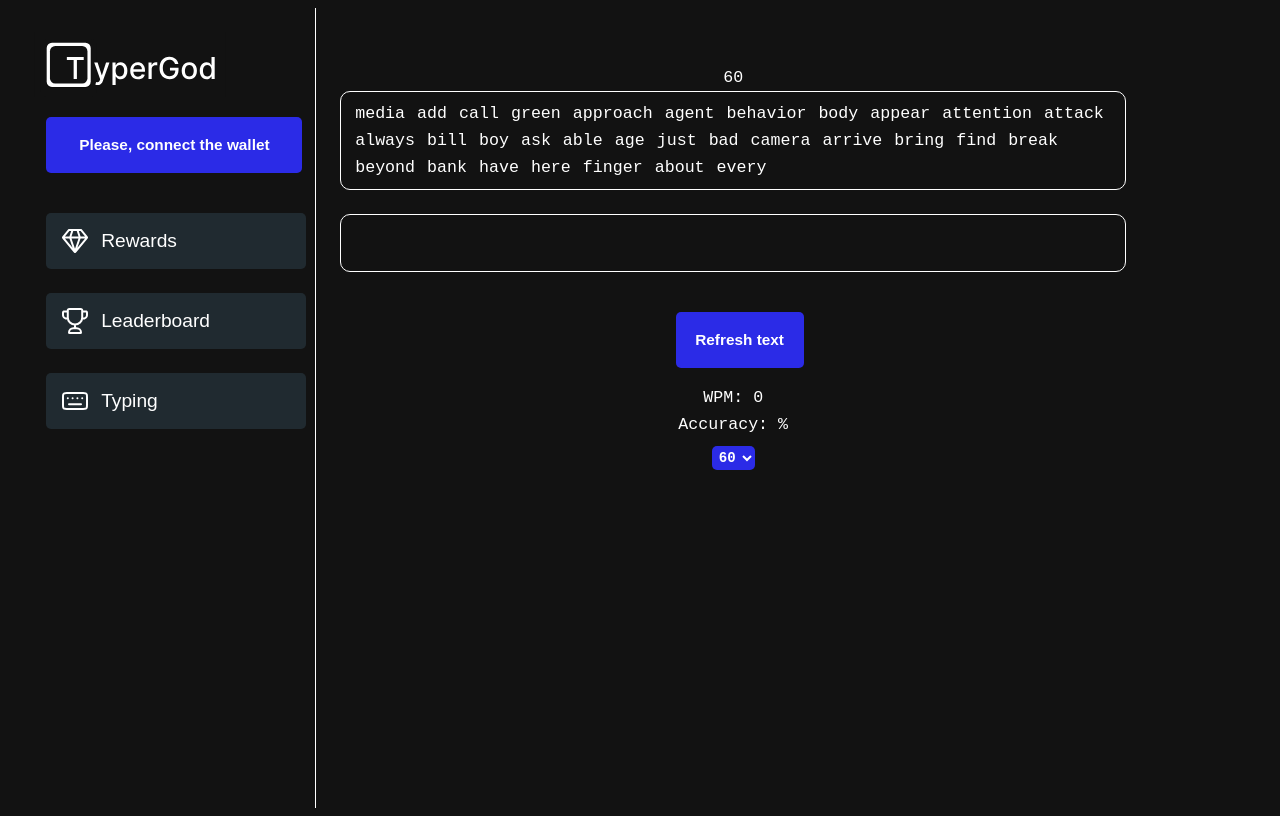
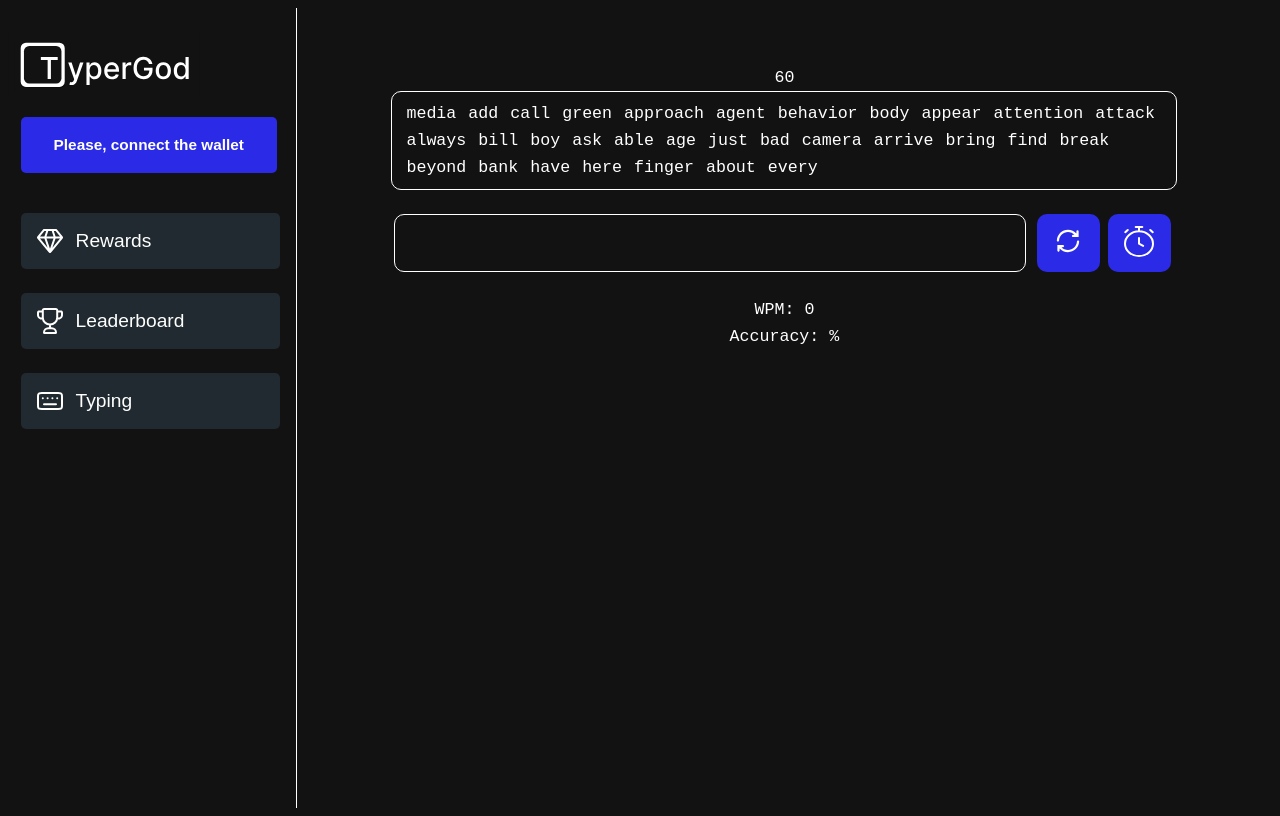
Before and after one commit to adilzhapar/typerGod, a React (Create React App) app in the folder front/: page /typing in a window 1280 px wide. Built offline with nearby package versions, Linux system fonts and the light colour scheme.

Commit message:
ux updates

```diff
--- a/front/src/App.css
+++ b/front/src/App.css
@@ -12,6 +12,7 @@ html {
 
 }
 
+
 .sidebar {
     /* border: 1px solid red; */
     width: 22vw;
@@ -19,7 +20,8 @@ html {
     display: flex;
     flex-direction: column;
     align-items: flex-start;
-    padding-left: 2vw;
+    margin-right: 1vw;
+    /* padding-left: 2vw; */
 
 }
 
--- a/front/src/App.js
+++ b/front/src/App.js
@@ -71,7 +71,7 @@ const AppWrapper = () => {
     <Router>
       <div className="all">
         <Sidebar className="sidebar"/>
-        <div style={{"border-left": "1px solid white", "height": "100vh"}}></div>
+        <div style={{"borderLeft": "1px solid white", "height": "100vh"}}></div>
         <App />
       </div>
     </Router>
--- a/front/src/components/rewards/index.jsx
+++ b/front/src/components/rewards/index.jsx
@@ -13,7 +13,7 @@ const Rewards = () => {
     return (
         <div className="reward-component">
             <div className="top">
-                <img src={gift} alt="gift" />
+                <img src={gift} alt="gift"/>
                 <div className="txt">
                     <h2>Rewards</h2>
                     <p id="slogan">Type faster, earn more!</p>
--- a/front/src/components/typing/index.css
+++ b/front/src/components/typing/index.css
@@ -1,4 +1,5 @@
 .page {
+    width: 78vw;
     margin-top: 7vh;
     display: flex;
     align-items: center;
@@ -51,8 +52,8 @@ p {
 
 input {
     padding: 1vh;
-    margin: 3vh;
-    width: 60vw;
+    margin: 3vh 0.5vw 3vh 0;
+    width: 100%;
     outline: none;
     border: 1px white solid;
     background-color: #121212;
@@ -66,12 +67,12 @@ input {
 button {
     margin-top: 2vh;
     margin-bottom: 2vh;
-    margin-left: 1vw;
+    /* margin-left: 1vw; */
     background-color: #2B2BE7;
-    border-radius: 5px;
+    border-radius: 10px;
     color: white;
     width: 10vw;
-    height: 7vh;
+    height: 7.2vh;
     font-size: 1.2vw;
     font-weight: 700;
     border: none;
@@ -91,11 +92,35 @@ select {
     padding: 3px;
     font-weight: 700;
     border-radius: 5px;
-    margin-top: 1vh;
-
-
+    margin-bottom: 1vh;
 }
 
 select:hover{
     cursor: pointer;
 }
+
+.time{
+    width: 60vw;
+    display: flex;
+    align-items: center;
+    justify-content: space-between;
+}
+
+.set-time {
+    display: flex;
+    align-items: center;
+}
+
+
+.input-word {
+    width: 61vw;
+    display: flex;
+    align-items: center;
+    /* padding: 1vw; */
+}
+
+.inp-bar-elem {
+    width: 6vw;
+    margin: 0.5vh;
+    /* height: 40px; */
+}
--- a/front/src/components/typing/index.jsx
+++ b/front/src/components/typing/index.jsx
@@ -2,6 +2,8 @@ import React from "react";
 import {useState, useEffect, useRef} from 'react';
 import input from './input.txt';
 import './index.css';
+import sendSvg from '../../img/send.svg';
+import stopwatchSvg from '../../img/stopwatch.svg';
 
 import { useSelector, useDispatch } from 'react-redux';
 import { setWpm } from '../../features/wpmSlice';
@@ -14,41 +16,32 @@ const Typing = () => {
     const [inputWord, setInputWord] = useState("");
     const [words, setWords] = useState();
     const [counter, setCounter] = useState(0); // count how many words are typed
-    const [timer, setTimer] = useState({count: 60, time: 60}); // count will decrease
-    // const [wpm, setWpm] = useState(0);
+    const [timeAmount, setTimeAmount] = useState(60); // time will decrease
+    const [time, setTime] = useState(60);
+
+
     const [isActive, setIsActive] = useState(true);
     const [accuracy, setAccuracy] = useState();
     const [step, setStep] = useState(30);
     const [readyWords, setReadyWords] = useState();
-    const [sum, setSum] = useState(0);
+    const [running, setRunning] = useState(false);
+
 
     const setDefault = () => {
         setInputWord("");
         setCounter(0);
-        const count = timer.time;
-        setTimer({...timer, count});
+        setTime(timeAmount);
         setIsActive(true);
         setStep(30);
+        setRunning(false);
     }
 
 
-    const handleTimer = () => {
-        const id = setTimeout(() => {
-            // console.log(`tick id=${id}`, timer);
-            const count = timer.count - 1;
-
-            setTimer({ ...timer, count });
-        }, 1000);
-        return () => clearTimeout(id);
-    }
-
     const handleInputWord = (event) => {
         setInputWord(event.target.value);
-        // keyboard.current.setInputWord(event.target.value);
         if(isActive) {
-            handleTimer();
+            setRunning(true);
         }
-        // handleTimer();
         if(words[counter].name.indexOf(inputWord.trim()) !== 0){
             words[counter].class = "red";
         }else{
@@ -72,6 +65,7 @@ const Typing = () => {
     const handleEnter = (event) => {
         if(event.keyCode === 13){
             handleTextRefresh();
+
             inputReference.current.focus();
         }
     }
@@ -105,27 +99,38 @@ const Typing = () => {
         })
     }
 
-    const handleSetTimer = (x) => {
-        console.log(x);
-        setTimer({ count: parseInt(x), time: parseInt(x)});
+
+    const [swp, setSwp] = useState(0);
+
+    const handleSetTimer = () => {
+        const times = [60, 30, 15];
+        // console.log(x);
+        // setTimer({ count: parseInt(x), time: parseInt(x)});
+
+        setSwp((swp + 1) % 3);
+        // console.log(`SWP: ${swp}`);
+        // console.log(times[swp % 3]);
+        setTime(times[swp % 3]);
+        setTimeAmount(times[swp % 3]);
 
     }
 
     useEffect(() => {
         handleTextRefresh();
         inputReference.current.focus();
-        // dispatch(setWpm(sum));
-    }, [timer.time]);
+
+    }, [timeAmount]);
 
 
 
-    if(timer.count <= 0){
+
+    if(time <= 0){
 
         let cnt = words.filter((word) => word.class === "green" && word.id <= counter).length;
-        setSum((60 / timer.time) * cnt);
+
         let acrcy = cnt / counter * 100;
-        // setWpm(sum);
-        dispatch(setWpm(sum));
+
+        dispatch(setWpm((60 / timeAmount) * cnt));
         console.log(wpm);
         if(acrcy === 100) {
             setAccuracy(acrcy);
@@ -134,9 +139,9 @@ const Typing = () => {
         }
 
 
-        const count = timer.time;
-        setTimer({...timer, count});
+        setTime(timeAmount);
         setIsActive(false);
+        setRunning(false);
     }
 
     if(counter > step){
@@ -144,9 +149,23 @@ const Typing = () => {
         setStep(step + 30);
     }
 
+
+    useEffect(() => {
+        let interval;
+        if (running) {
+        interval = setInterval(() => {
+
+            setTime( (prevTime) => prevTime - 1);
+        }, 1000);
+        } else if (!running) {
+        clearInterval(interval);
+        }
+        return () => clearInterval(interval);
+    }, [running]);
+
     return (
         <div className="page">
-            <p>{timer.count}</p>
+            <p>{time}</p>
 
             <div className={isActive ? "text": "not-text"}>
                 {readyWords?.map((word) => (
@@ -155,19 +174,24 @@ const Typing = () => {
             </div>
             <div className="input-word">
                 <input type="text" value={inputWord} ref={inputReference} onChange={handleInputWord} onKeyDown={handleSpace}/>
+                <button
+                className="inp-bar-elem"
+                onClick={handleTextRefresh}
+                onKeyDown={handleEnter}>
+                    <img src={sendSvg} alt="reload" />
+                </button>
+
+                <button
+                className="inp-bar-elem"
+                onClick={handleSetTimer}
+                >
+                    <img src={stopwatchSvg} alt="time" />
+                </button>
+
             </div>
-            <button className="refresh-button" onClick={handleTextRefresh} onKeyDown={handleEnter}>Refresh text</button>
 
             <p>WPM: {wpm}</p>
             <p>Accuracy: {accuracy}%</p>
-            <select id="wpm-select"
-            onChange={e => {
-                    handleSetTimer(e.target.value);
-                }}>
-                <option value="60">60</option>
-                <option value="30">30</option>
-                <option value="15">15</option>
-            </select>
 
 
         </div>
```
Also changed, not shown: front/src/img/stopwatch.svg (added).
